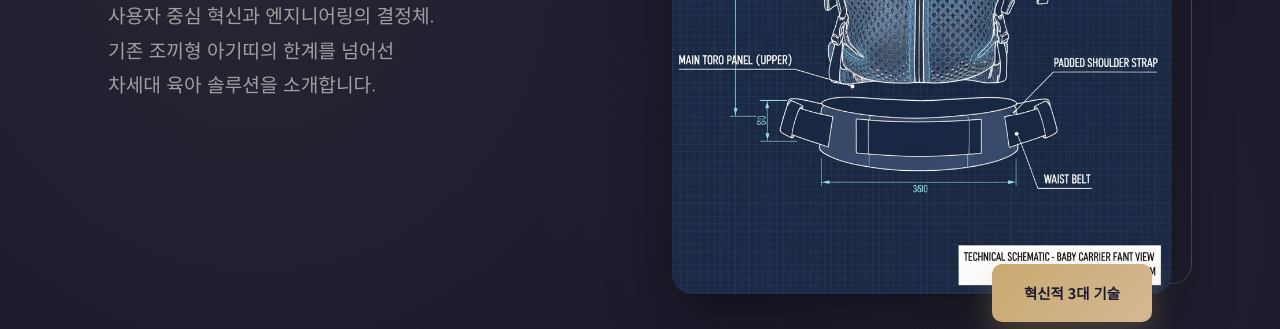
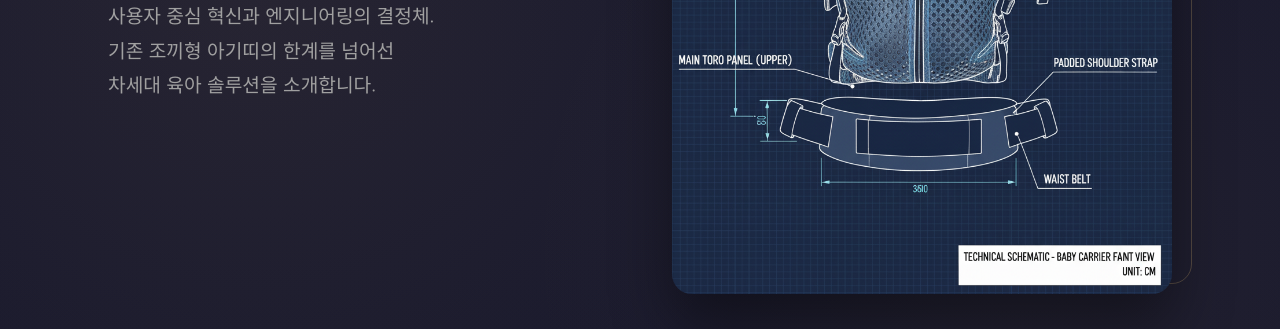
Before and after one commit to correlworks/v5-whitepaper, a plain HTML site: page index.html in a window 1280 px wide. Shown: the part 471-800 px from the top of the page. Drawn offline with nearby package versions, Linux system fonts and the light colour scheme.

Commit message:
Remove '혁신적 3대 기술' badge

```diff
--- a/index.html
+++ b/index.html
@@ -1008,7 +1008,6 @@
                 </div>
                 <div class="hero-image">
                     <img src="Exploded Front Blueprint.png" alt="V5 조끼형 아기띠">
-                    <span class="feature-image-badge">혁신적 3대 기술</span>
                 </div>
             </div>
         </div>
```
Also changed, not shown: whitepaper_v5_design.html (+0 -1 lines).
